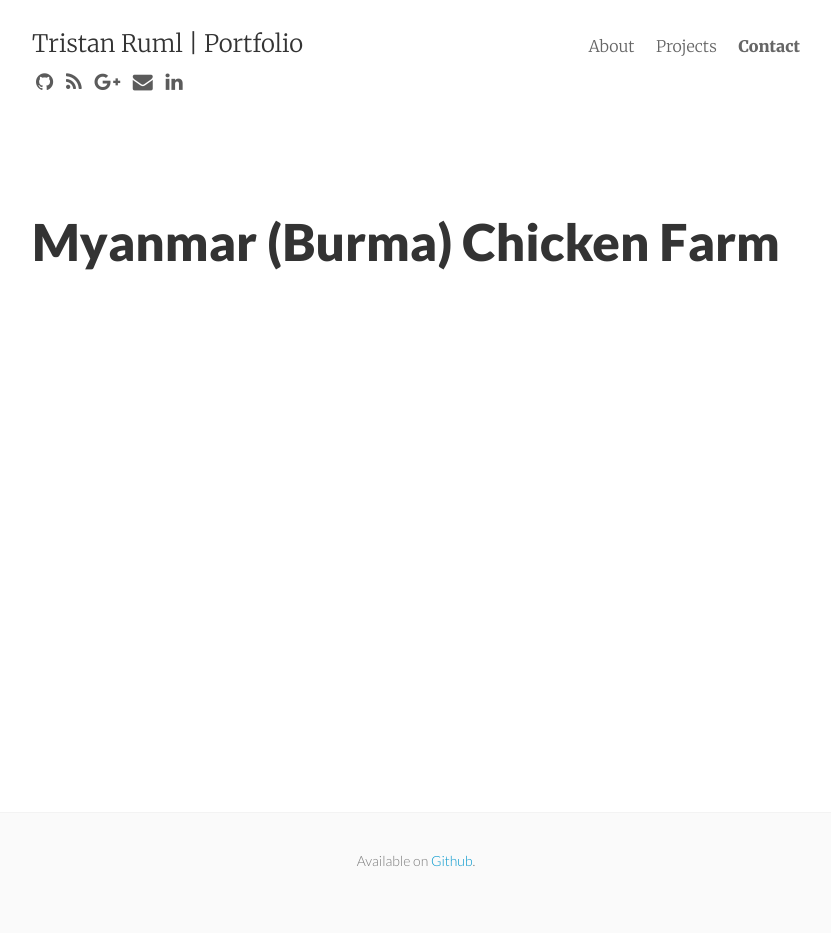
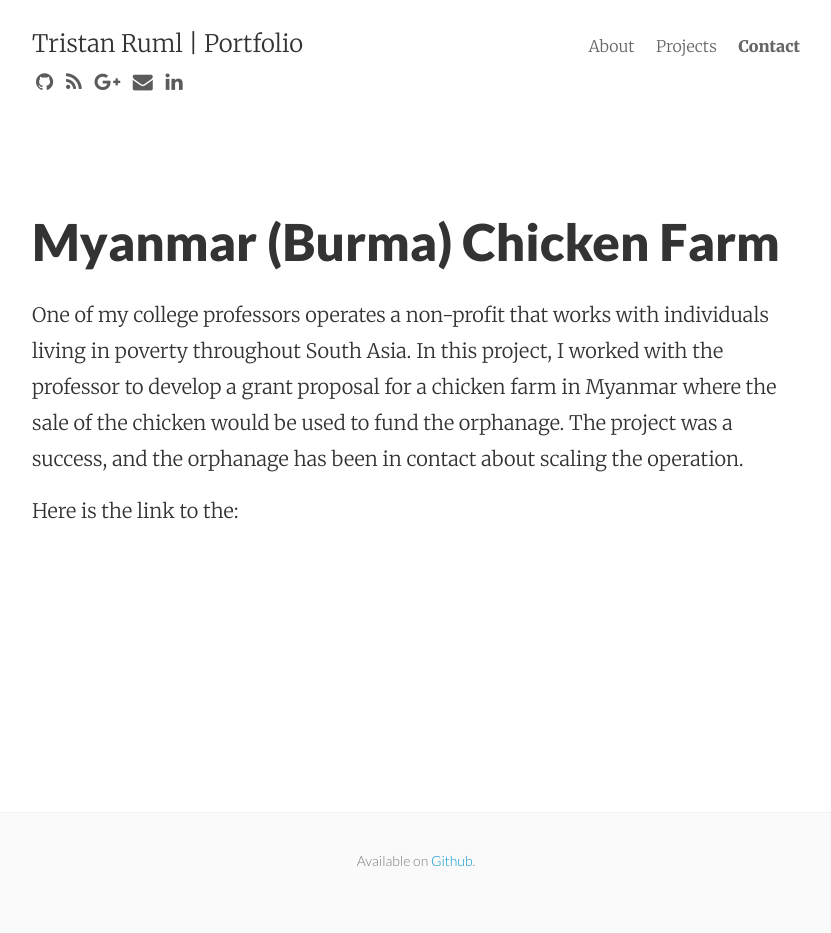
Before and after one commit to tkruml/tkruml.github.io, a Jekyll site: the page built from myanmar-chicken-farm.md, in a window 1280 px wide. Shown: the whole page, without its empty margins (224-1055 px from the left). Built offline with Jekyll 4.4.1, drawn with Linux system fonts in a browser that asks for light colours; nearby versions of some CDN libraries.

Commit message:
Update myanmar-chicken-farm.md

```diff
--- a/myanmar-chicken-farm.md
+++ b/myanmar-chicken-farm.md
@@ -3,3 +3,7 @@ layout: page
 title: Myanmar (Burma) Chicken Farm
 permalink: /myanmar-chicken-farm/
 ---
+
+One of my college professors operates a non-profit that works with individuals living in poverty throughout South Asia. In this project, I worked with the professor to develop a grant proposal for a chicken farm in Myanmar where the sale of the chicken would be used to fund the orphanage. The project was a success, and the orphanage has been in contact about scaling the operation.
+
+Here is the link to the:
```
